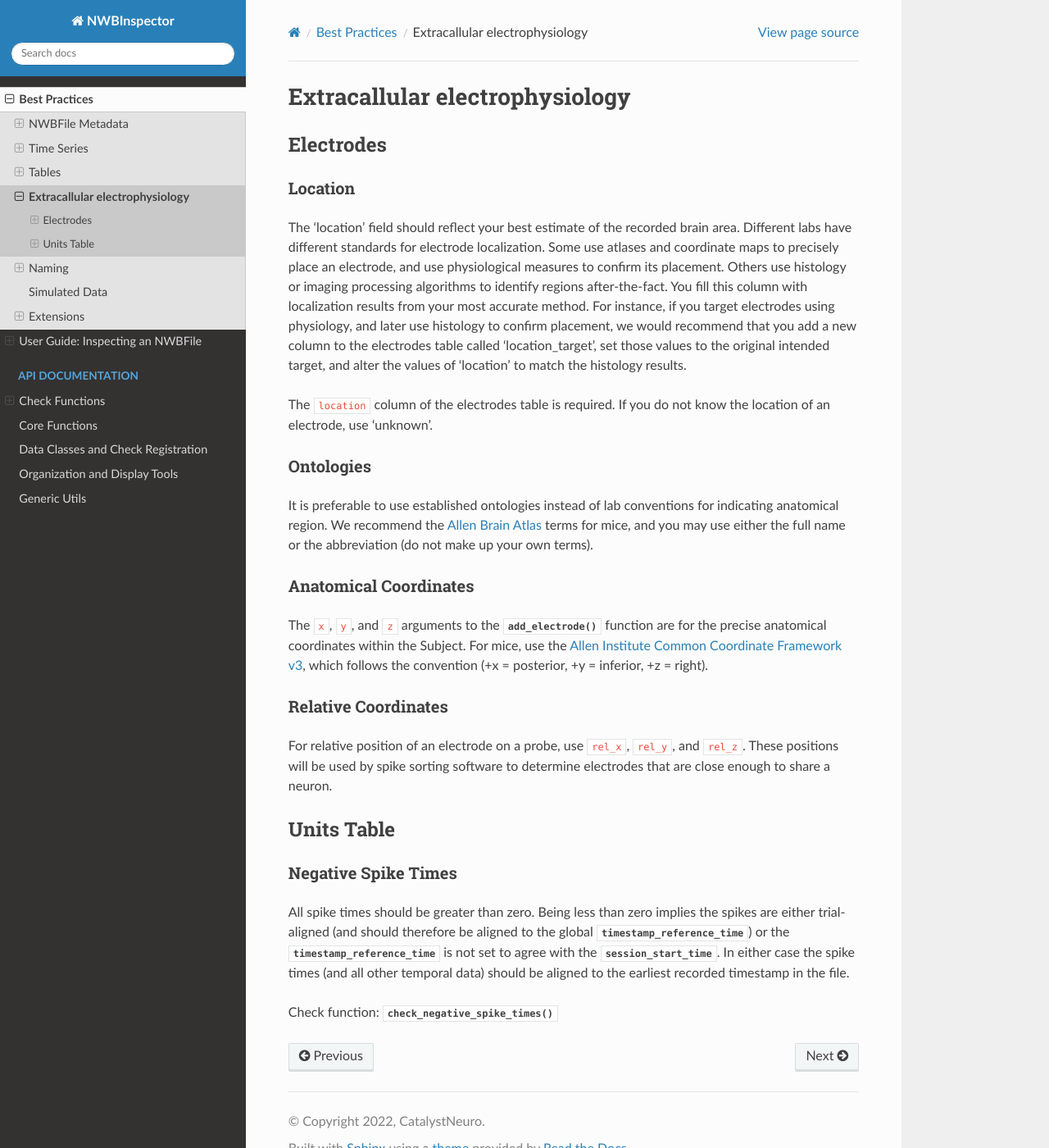
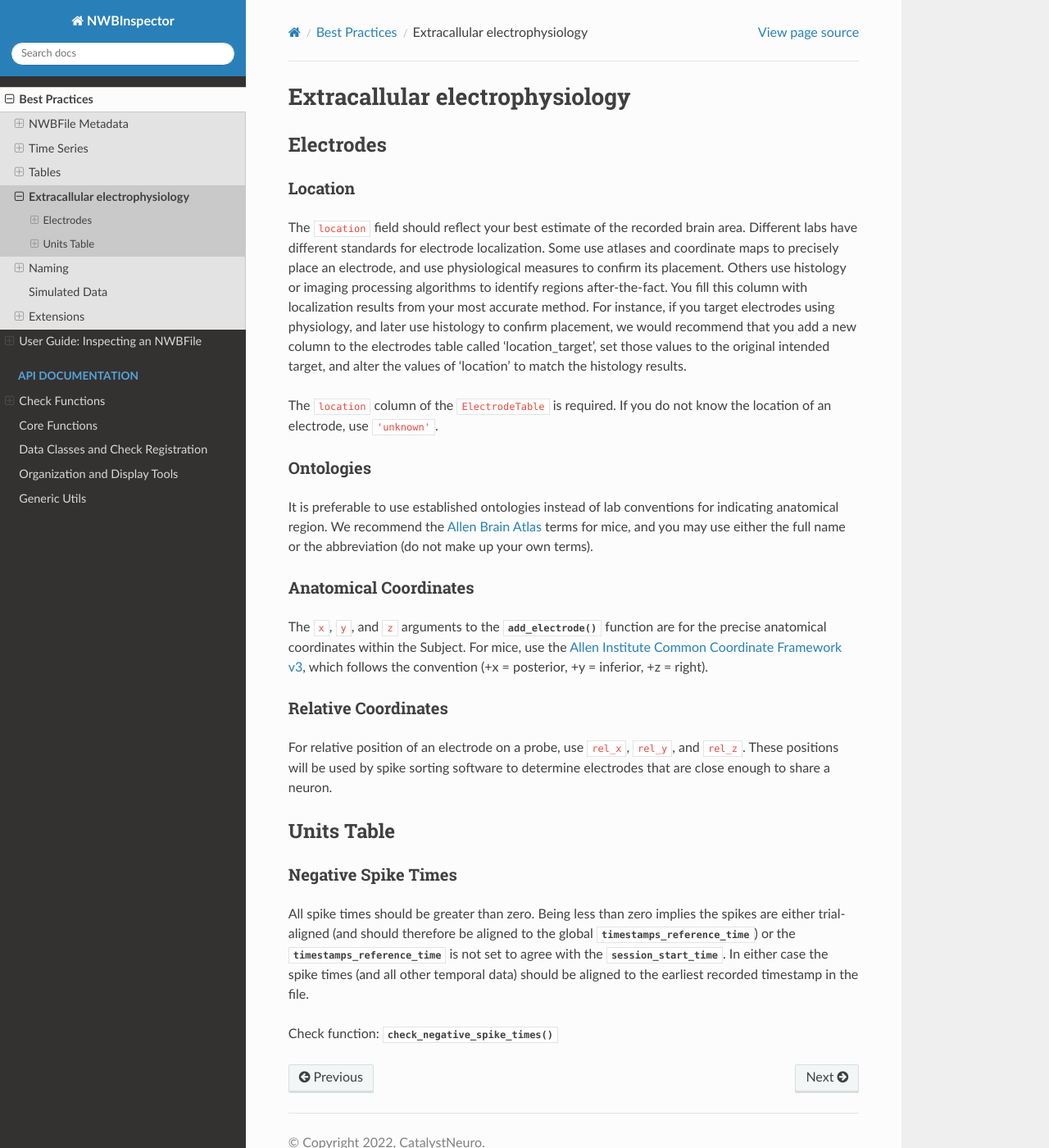
Before and after one commit to NeurodataWithoutBorders/nwbinspector, a Sphinx documentation site: the page built from docs/best_practices/ecephys.rst, in a window 1280 px wide and 1400 px high. Shown: the whole window at 82% size. Built offline with Sphinx 7.4.7 and the Read the Docs theme 2.0.0, drawn with Linux system fonts in a browser that asks for light colours; pages that are not in the unit, such as notebooks, are missing from menus.

```diff
--- a/docs/best_practices/ecephys.rst
+++ b/docs/best_practices/ecephys.rst
@@ -12,7 +12,7 @@ Electrodes
 Location
 ~~~~~~~~
 
-The 'location' field should reflect your best estimate of the recorded brain area. Different labs have different
+The ``location`` field should reflect your best estimate of the recorded brain area. Different labs have different
 standards for electrode localization. Some use atlases and coordinate maps to precisely place an electrode, and use
 physiological measures to confirm its placement. Others use histology or imaging processing algorithms to identify
 regions after-the-fact. You fill this column with localization results from your most accurate method. For instance,
@@ -20,8 +20,8 @@ if you target electrodes using physiology, and later use histology to confirm pl
 add a new column to the electrodes table called 'location_target', set those values to the original intended target,
 and alter the values of 'location' to match the histology results.
 
-The ``location`` column of the electrodes table is required. If you do not know the location of an electrode, use
-'unknown'.
+The ``location`` column of the ``ElectrodeTable`` is required. If you do not know the location of
+an electrode, use ``'unknown'``.
 
 
 
@@ -67,8 +67,8 @@ Negative Spike Times
 ~~~~~~~~~~~~~~~~~~~~
 
 All spike times should be greater than zero. Being less than zero implies the spikes are either trial-aligned (and
-should therefore be aligned to the global :py:attr:`~pynwb.file.NWBFile.timestamp_reference_time`) or the
-:py:attr:`~pynwb.file.NWBFile.timestamp_reference_time` is not set to agree with the
+should therefore be aligned to the global :py:attr:`~pynwb.file.NWBFile.timestamps_reference_time`) or the
+:py:attr:`~pynwb.file.NWBFile.timestamps_reference_time` is not set to agree with the
 :py:attr:`~pynwb.file.NWBFile.session_start_time`. In either case the spike times (and all other temporal data) should
 be aligned to the earliest recorded timestamp in the file.
 
```
